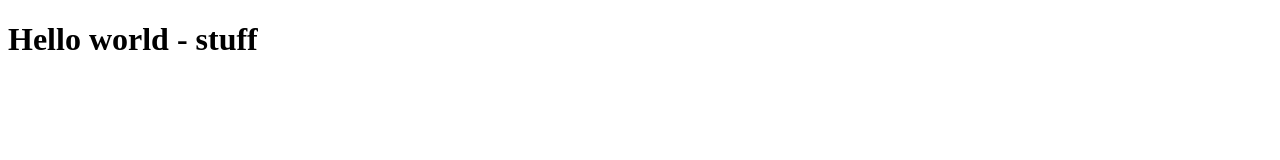
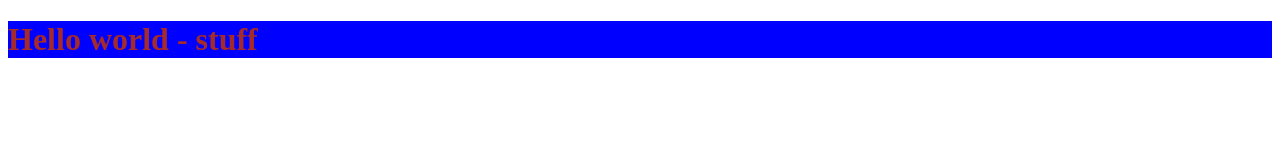
Before and after one commit to QueryJoe/QueryJoe_Portfolio_WebDevelopment, a plain HTML site: page index.html in a window 1280 px wide. Drawn offline with Linux system fonts and the light colour scheme.

Commit message:
css fixs

```diff
--- a/index.html
+++ b/index.html
@@ -8,6 +8,9 @@
     <script src="script.js"></script>
 </head>
 <body>
-    <h1>Hello world - stuff</h1>
+    <div class="test">
+        <h1>Hello world - stuff</h1>
+    </div>
+
 </body>
 </html>
--- a/style.css
+++ b/style.css
@@ -1,3 +1,4 @@
-.body{
+.test{
     background-color: blue;
+    color: brown;
 }
```
